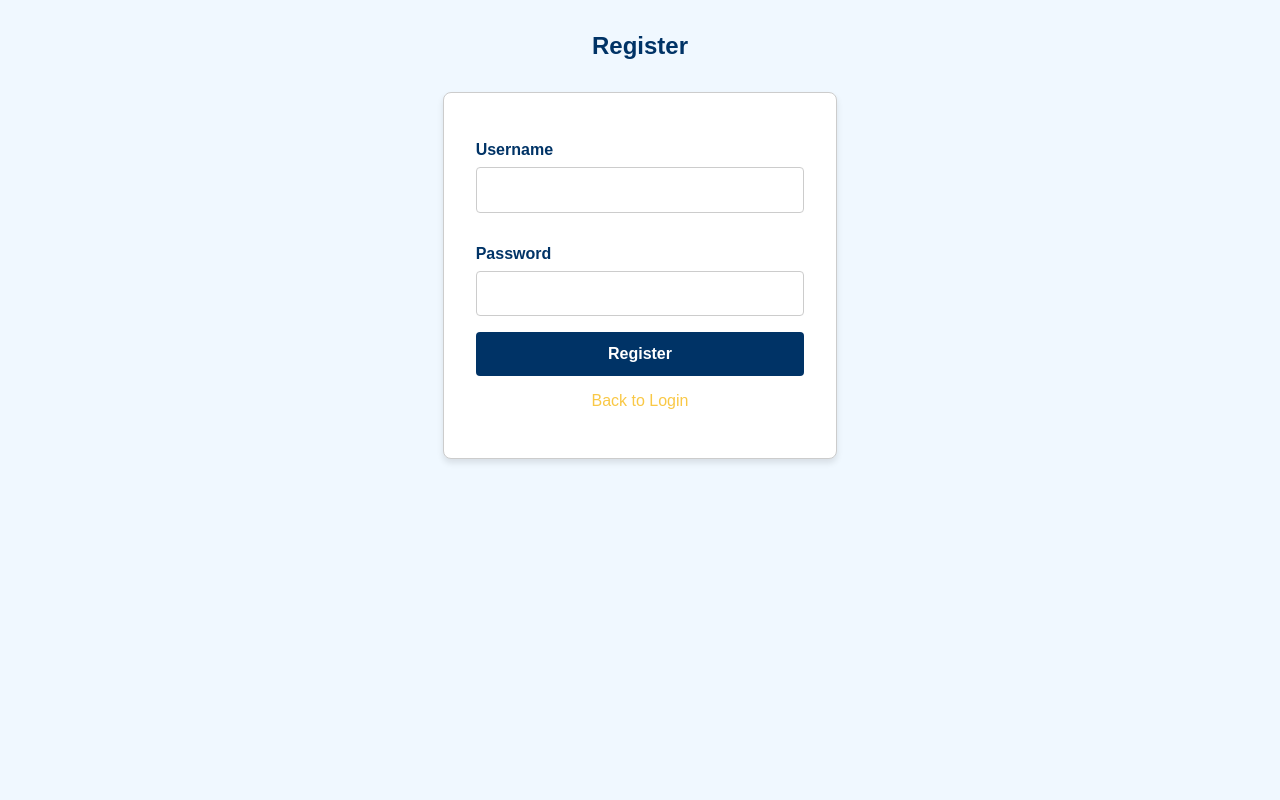
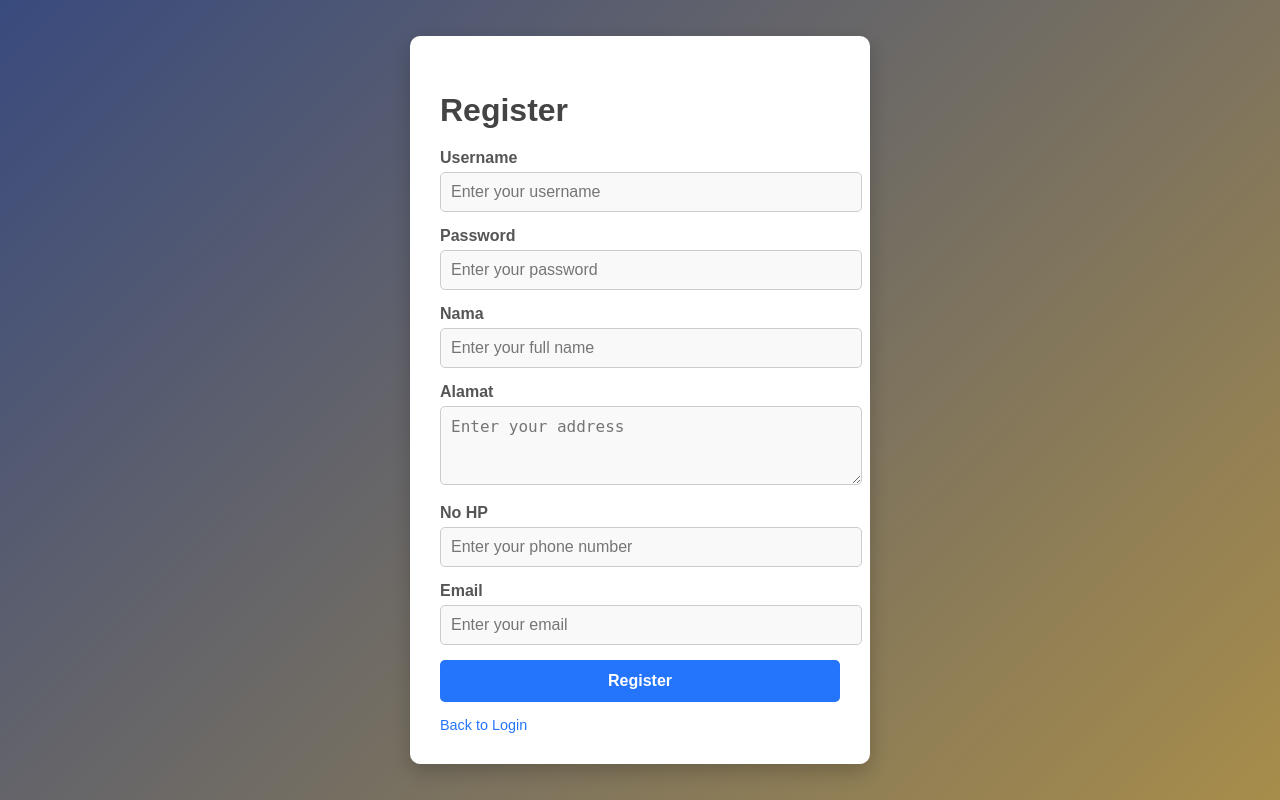
Before and after one commit to kolangkalingg/sistem-Pencatatan-tagihan-cicilan-nasabah-bank, a Flask app: page /register in a window 1280 px wide. Run offline with Flask 3, Linux system fonts and the light colour scheme.

Commit message:
memperbarui tampilan

```diff
--- a/app.py
+++ b/app.py
@@ -18,7 +18,11 @@ def init_sqlite_db():
     cursor.execute('''CREATE TABLE IF NOT EXISTS users (
         id INTEGER PRIMARY KEY AUTOINCREMENT,
         username TEXT NOT NULL UNIQUE,
-        password TEXT NOT NULL
+        password TEXT NOT NULL,
+        nama TEXT,
+        alamat TEXT,
+        no_hp TEXT,
+        email TEXT
     )''')
 
     # Buat tabel obrolan jika belum ada
@@ -31,6 +35,7 @@ def init_sqlite_db():
 
     conn.commit()
     conn.close()
+
 
 def initialize_excel():
     try:
@@ -88,9 +93,13 @@ def register():
     if request.method == 'POST':
         username = request.form['username'].strip()
         password = request.form['password'].strip()
+        nama = request.form['nama'].strip()
+        alamat = request.form['alamat'].strip()
+        no_hp = request.form['no_hp'].strip()
+        email = request.form['email'].strip()
 
-        if not username or not password:
-            flash("Username dan password tidak boleh kosong!")
+        if not username or not password or not nama or not alamat or not no_hp or not email:
+            flash("Semua field harus diisi!")
             return redirect('/register')
 
         conn = sqlite3.connect("billing_system.db")
@@ -98,7 +107,10 @@ def register():
         hashed_password = generate_password_hash(password)
 
         try:
-            cursor.execute("INSERT INTO users (username, password) VALUES (?, ?)", (username, hashed_password))
+            cursor.execute('''
+                INSERT INTO users (username, password, nama, alamat, no_hp, email)
+                VALUES (?, ?, ?, ?, ?, ?)
+            ''', (username, hashed_password, nama, alamat, no_hp, email))
             conn.commit()
             flash("Pendaftaran berhasil! Silakan login.")
             return redirect('/login')
@@ -107,6 +119,7 @@ def register():
         finally:
             conn.close()
     return render_template("register.html")
+
 
 @app.route('/')
 def index():
@@ -118,7 +131,15 @@ def index():
 def form():
     if 'username' not in session:
         return redirect('/login')
-    return render_template("form.html")
+
+    conn = sqlite3.connect("billing_system.db")
+    cursor = conn.cursor()
+    cursor.execute("SELECT nama, email FROM users WHERE username = ?", (session['username'],))
+    user_info = cursor.fetchone()
+    conn.close()
+
+    return render_template("form.html", user_info=user_info)
+
 
 @app.route('/submit', methods=["POST"])
 def submit():
--- /dev/null
+++ b/static/css/Reg.css
@@ -0,0 +1,112 @@
+/* General Body Styling */
+body {
+    margin: 0;
+    padding: 0;
+    font-family: 'Arial', sans-serif;
+    display: flex;
+    justify-content: center;
+    align-items: center;
+    height: 100vh;
+    background: linear-gradient(135deg, #1e3a8a, #fbbf24); /* Biru (#1e3a8a) dan Emas (#fbbf24) */
+    background-size: 200% 200%;
+    animation: gradientAnimation 8s ease infinite;
+    color: #333;
+}
+
+/* Animasi Gradien */
+@keyframes gradientAnimation {
+    0% {
+        background-position: 0% 50%;
+    }
+    50% {
+        background-position: 100% 50%;
+    }
+    100% {
+        background-position: 0% 50%;
+    }
+}
+
+/* Container */
+.container {
+    display: flex;
+    flex-direction: column;
+    align-items: center;
+    justify-content: center;
+    width: 100%;
+    max-width: 400px;
+    background: white;
+    padding: 30px;
+    border-radius: 10px;
+    box-shadow: 0px 8px 20px rgba(0, 0, 0, 0.2);
+}
+
+/* Form Title */
+h2 {
+    font-size: 2rem;
+    margin-bottom: 20px;
+    color: #444;
+}
+
+/* Form Styling */
+.form-container {
+    width: 100%;
+}
+
+.form-group {
+    margin-bottom: 15px;
+}
+
+label {
+    display: block;
+    font-weight: bold;
+    margin-bottom: 5px;
+    color: #555;
+}
+
+input, textarea {
+    width: 100%;
+    padding: 10px;
+    border: 1px solid #ccc;
+    border-radius: 5px;
+    font-size: 1rem;
+    background: #f9f9f9;
+    transition: all 0.3s;
+}
+
+input:focus, textarea:focus {
+    border-color: #6a11cb;
+    background: #fff;
+    outline: none;
+}
+
+/* Button */
+button {
+    width: 100%;
+    padding: 12px;
+    font-size: 1rem;
+    font-weight: bold;
+    color: white;
+    background: #2575fc;
+    border: none;
+    border-radius: 5px;
+    cursor: pointer;
+    transition: background 0.3s;
+}
+
+button:hover {
+    background: #0056b3;
+}
+
+/* Link */
+a {
+    display: inline-block;
+    margin-top: 15px;
+    font-size: 0.9rem;
+    text-decoration: none;
+    color: #2575fc;
+    transition: color 0.3s;
+}
+
+a:hover {
+    color: #6a11cb;
+}
--- a/static/css/all.css
+++ b/static/css/all.css
@@ -43,49 +43,6 @@ h2 {
     margin: 2rem 0;
 }
 
-form {
-    max-width: 400px;
-    margin: 0 auto;
-    background-color: #ffffff; /* White background for forms */
-    padding: 2rem;
-    border: 1px solid #ccc;
-    border-radius: 8px;
-    box-shadow: 0px 4px 6px rgba(0, 0, 0, 0.1);
-}
-
-form label {
-    display: block;
-    color: #003366; /* Deep blue */
-    margin: 1rem 0 0.5rem;
-    font-weight: bold;
-}
-
-form input {
-    width: 100%;
-    padding: 0.8rem;
-    border: 1px solid #ccc;
-    border-radius: 4px;
-    margin-bottom: 1rem;
-    font-size: 1rem;
-}
-
-form button {
-    width: 100%;
-    padding: 0.8rem;
-    border: none;
-    border-radius: 4px;
-    background-color: #003366; /* Deep blue */
-    color: white;
-    font-size: 1rem;
-    font-weight: bold;
-    cursor: pointer;
-    transition: background-color 0.3s ease;
-}
-
-form button:hover {
-    background-color: #f9c846; /* Gold */
-    color: #003366; /* Deep blue */
-}
 
 /* Links */
 a {
--- a/static/css/report.css
+++ b/static/css/report.css
@@ -48,7 +48,8 @@ table thead, tbody tr {
 
 button {
     padding: 5px 10px;
-    background-color: #28a745;
+    background-color: #acc315;
+    width: 4rem;
     color: white;
     border: none;
     border-radius: 5px;
--- a/templates/register.html
+++ b/templates/register.html
@@ -6,7 +6,7 @@
     <meta charset="UTF-8">
     <meta name="viewport" content="width=device-width, initial-scale=1.0">
     <title>Register</title>
-    <link rel="stylesheet" href="{{ url_for('static', filename='css/all.css') }}">
+    <link rel="stylesheet" href="{{ url_for('static', filename='css/Reg.css') }}">
 </head>
 <body>
     {% with messages = get_flashed_messages() %}
@@ -19,33 +19,40 @@
         {% endif %}
     {% endwith %}
 
-    <h2>Register</h2>
-    <form action="/register" method="POST" novalidate>
-        <label for="username">Username</label>
-        <input
-            type="text"
-            name="username"
-            id="username"
-            required
-            minlength="3"
-            maxlength="255"
-            pattern="^[a-zA-Z0-9_]+$"
-            title="Username hanya boleh mengandung huruf, angka, dan underscore">
-        <span class="error-message" id="username-error"></span>
+    <div class="container">
+        <div class="form-container">
+            <h2>Register</h2>
+            <form action="/register" method="POST" autocomplete="off">
+                <div class="form-group">
+                    <label for="username">Username</label>
+                    <input type="text" id="username" name="username" placeholder="Enter your username" required autocomplete="off">
+                </div>
+                <div class="form-group">
+                    <label for="password">Password</label>
+                    <input type="password" id="password" name="password" placeholder="Enter your password" required autocomplete="off">
+                </div>
+                <div class="form-group">
+                    <label for="nama">Nama</label>
+                    <input type="text" id="nama" name="nama" placeholder="Enter your full name" required autocomplete="off">
+                </div>
+                <div class="form-group">
+                    <label for="alamat">Alamat</label>
+                    <textarea id="alamat" name="alamat" placeholder="Enter your address" rows="3" required autocomplete="off"></textarea>
+                </div>
+                <div class="form-group">
+                    <label for="no_hp">No HP</label>
+                    <input type="text" id="no_hp" name="no_hp" placeholder="Enter your phone number" required autocomplete="off">
+                </div>
+                <div class="form-group">
+                    <label for="email">Email</label>
+                    <input type="email" id="email" name="email" placeholder="Enter your email" required autocomplete="off">
+                </div>
+                <button type="submit">Register</button>
+                <a href="/login">Back to Login</a>
+            </form>
 
-        <label for="password">Password</label>
-        <input
-            type="password"
-            name="password"
-            id="password"
-            required
-            minlength="6"
-            title="Password harus memiliki setidaknya 6 karakter">
-        <span class="error-message" id="password-error"></span>
-
-        <button type="submit">Register</button>
-        <a href="/login">Back to Login</a>
-    </form>
+        </div>
+    </div>
 
     <script>
         // Client-side validation feedback
```
Also changed, not shown: static/css/login.css (added, +105 -0 lines), static/css/style.css (+85 -109 lines), templates/form.html (+1 -9 lines), templates/login.html (+4 -3 lines), 1 other file.
